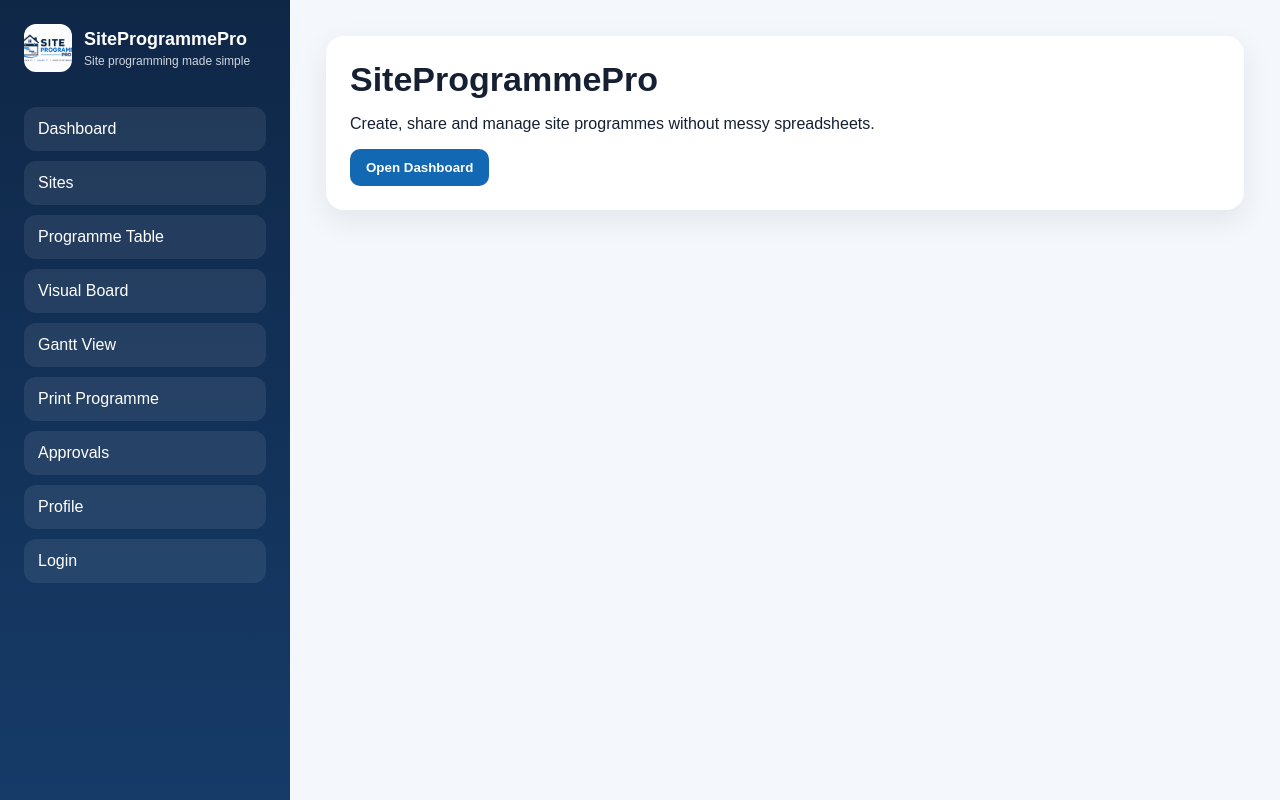
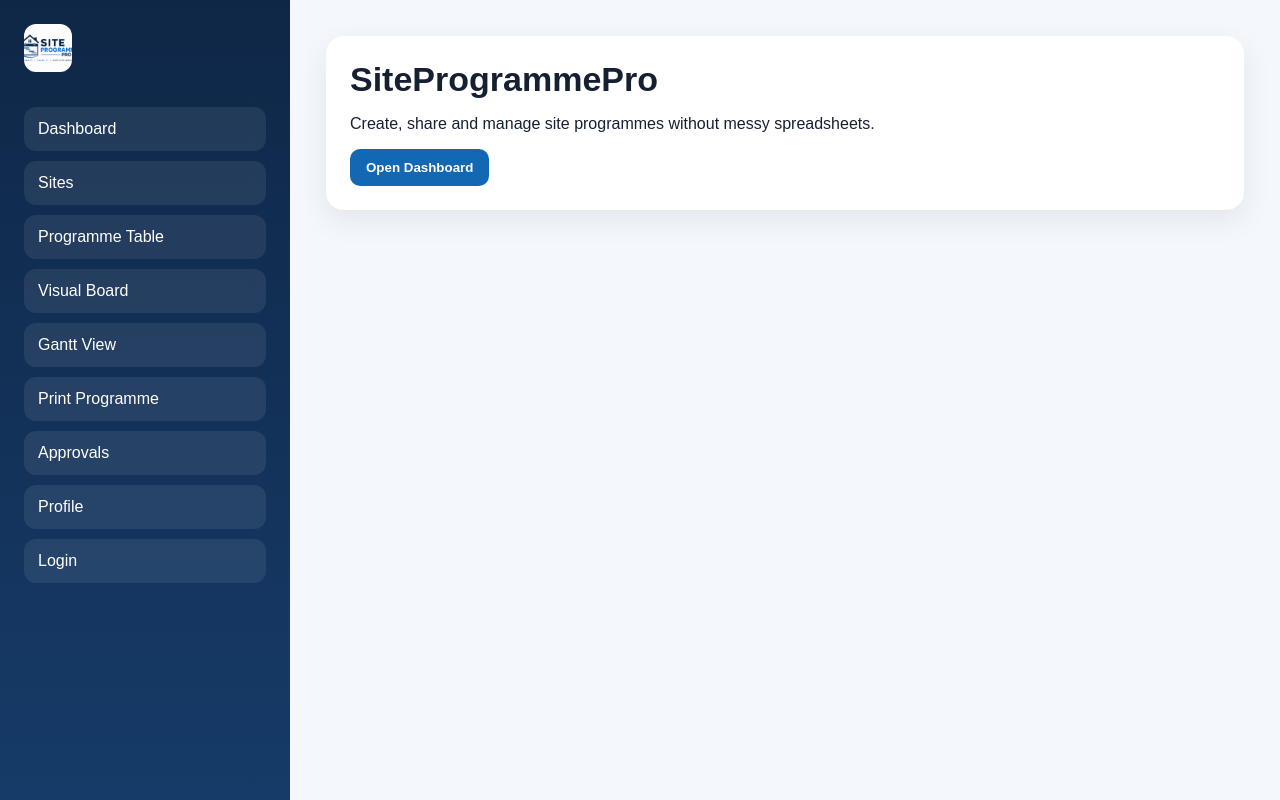
Before and after one commit to JeddRWD/siteprogrammepro, a Next.js app: page / in a window 1280 px wide. Built offline with nearby package versions, Linux system fonts and the light colour scheme.

Commit message:
Update layout.tsx

```diff
--- a/app/layout.tsx
+++ b/app/layout.tsx
@@ -17,11 +17,6 @@ export default function RootLayout({
           <aside className="sidebar">
             <div className="brand">
               <img src="/logo.png" alt="SiteProgrammePro" className="logo" />
-
-              <div>
-                <h2>SiteProgrammePro</h2>
-                <p>Site programming made simple</p>
-              </div>
             </div>
 
             <nav>
```
